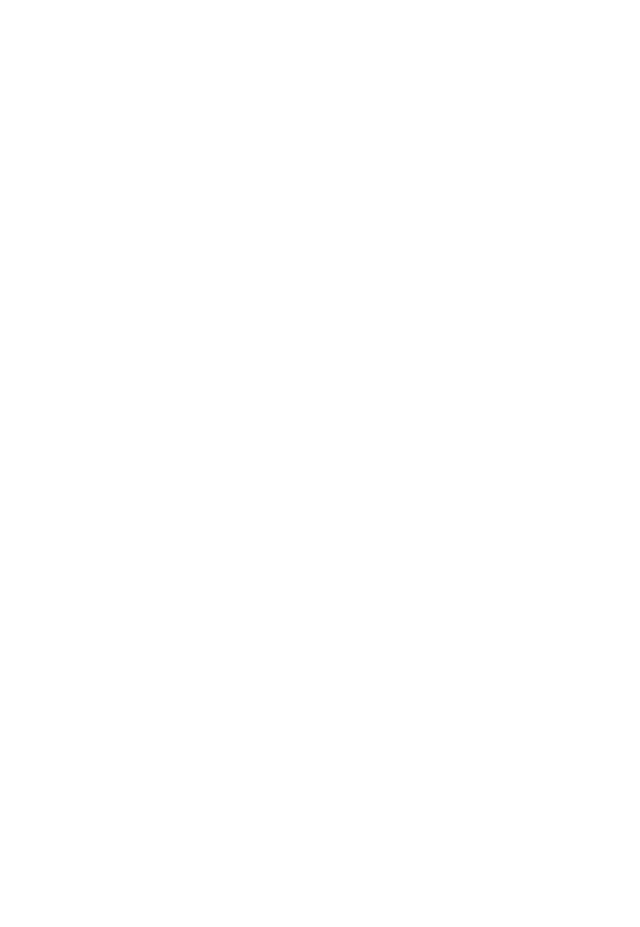
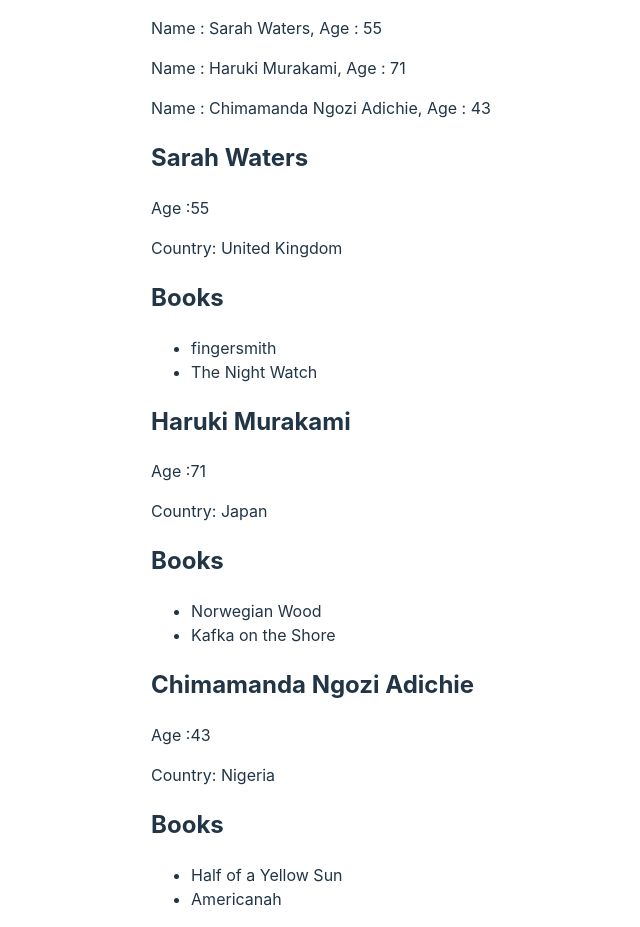
Before and after one commit to Hal-ang/react-design-pattern, a React (Vite) app in the folder layout-component/: page / in a window 1280 px wide. Shown: the whole page, without its empty margins (79-719 px from the left). Before the commit the page ends 800 px from the top, so only its background shows below. Built offline with nearby package versions, Linux system fonts and the light colour scheme.

Commit message:
Implement RegularList

```diff
--- a/layout-component/src/App.tsx
+++ b/layout-component/src/App.tsx
@@ -1,5 +1,23 @@
+import LargeAuthorListItem from './components/authors/LargeListItems';
+import RegularList from './components/lists/Regular';
+import { SmallAuthorListItem } from './components/authors/SmallListItems';
+import { authors } from './data/authors';
+
 const App = () => {
-  return <div></div>;
+  return (
+    <>
+      <RegularList
+        items={authors}
+        sourceName={'author'}
+        ItemComponent={SmallAuthorListItem}
+      />
+      <RegularList
+        items={authors}
+        sourceName={'author'}
+        ItemComponent={LargeAuthorListItem}
+      />
+    </>
+  );
 };
 
 export default App;
--- /dev/null
+++ b/layout-component/src/components/authors/LargeListItems.tsx
@@ -0,0 +1,25 @@
+import { authors } from '../../data/authors';
+
+export const LargeAuthorListItem = ({
+  author,
+}: {
+  author: (typeof authors)[0];
+}) => {
+  const { name, age, country, books } = author;
+
+  return (
+    <>
+      <h2>{name}</h2>
+      <p>Age :{age}</p>
+      <p>Country: {country}</p>
+      <h2>Books</h2>
+      <ul>
+        {books.map((book: string) => (
+          <li key={book}>{book}</li>
+        ))}
+      </ul>
+    </>
+  );
+};
+
+export default LargeAuthorListItem;
--- /dev/null
+++ b/layout-component/src/components/authors/SmallListItems.tsx
@@ -0,0 +1,15 @@
+import { authors } from '../../data/authors';
+
+export const SmallAuthorListItem = ({
+  author,
+}: {
+  author: (typeof authors)[0];
+}) => {
+  const { name, age } = author;
+
+  return (
+    <p>
+      Name : {name}, Age : {age}
+    </p>
+  );
+};
--- /dev/null
+++ b/layout-component/src/components/books/LargeListItems.tsx
@@ -0,0 +1,5 @@
+const LargeListItems = () => {
+  return <div></div>;
+};
+
+export default LargeListItems;
--- /dev/null
+++ b/layout-component/src/components/books/SmallListItems.tsx
@@ -0,0 +1,7 @@
+import React from 'react';
+
+const SmallListItems = () => {
+  return <div></div>;
+};
+
+export default SmallListItems;
--- /dev/null
+++ b/layout-component/src/components/lists/Regular.tsx
@@ -0,0 +1,19 @@
+const RegularList = ({
+  items,
+  sourceName,
+  ItemComponent,
+}: {
+  items: unknown[];
+  sourceName: string;
+  ItemComponent: React.FC<any>;
+}) => {
+  return (
+    <>
+      {items.map((item, i) => (
+        <ItemComponent key={i} {...{ [sourceName]: item }} />
+      ))}
+    </>
+  );
+};
+
+export default RegularList;
```
Also changed, not shown: layout-component/src/data/authors.ts (renamed from layout-component/src/data/author.ts).
